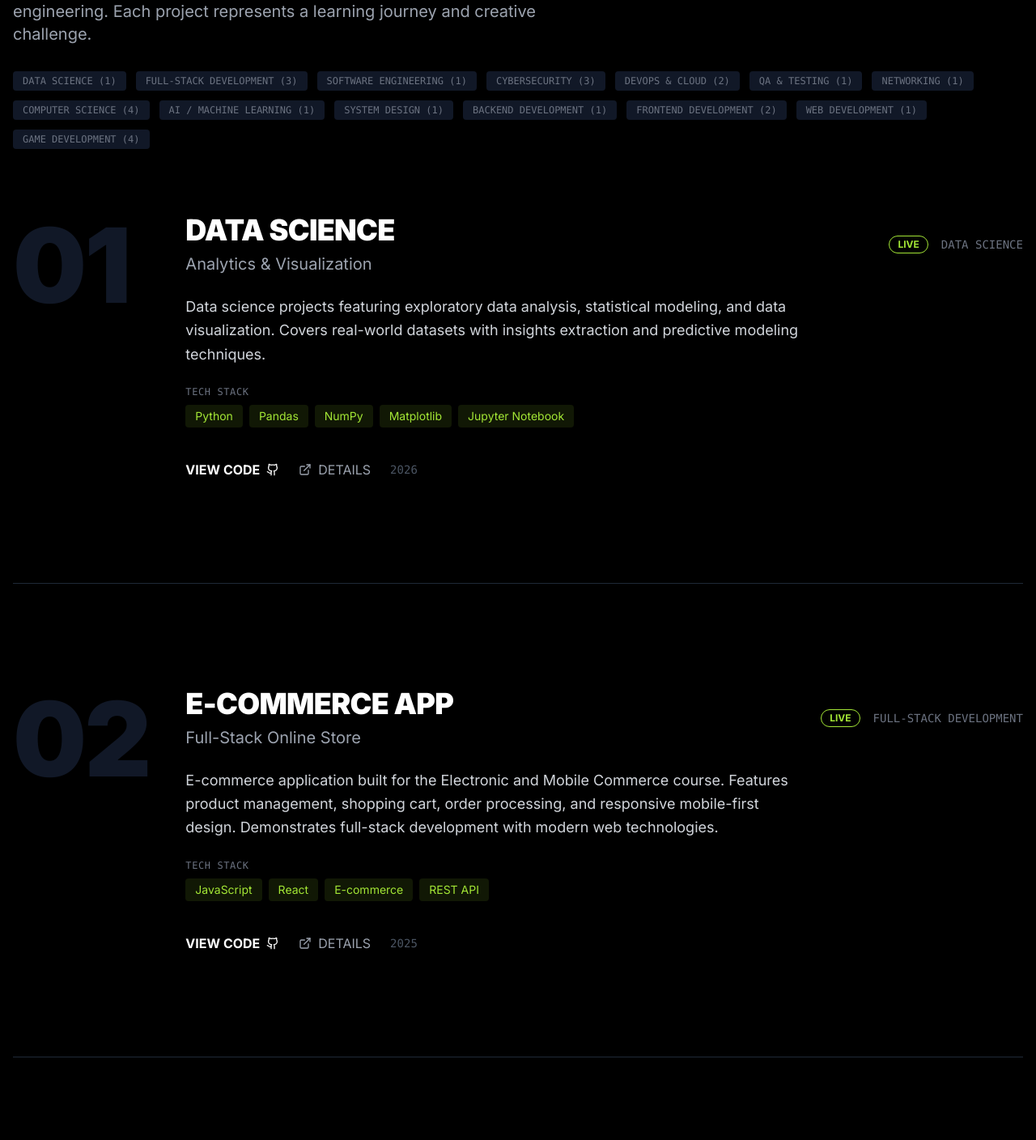
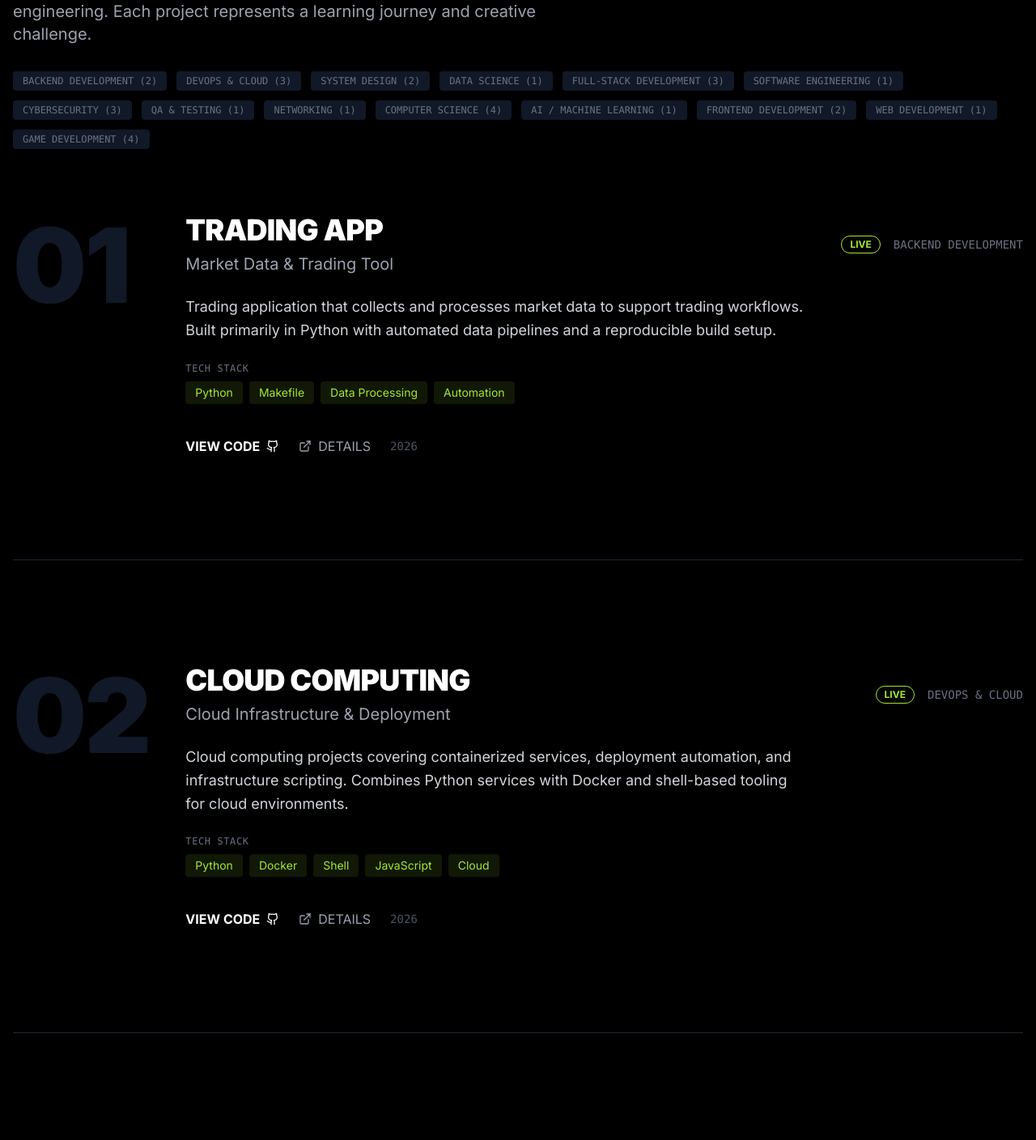
Before and after one commit to dariyozz/Personal-Portfolio, a Next.js app: page /work in a window 1280 px wide. Shown: the part 460-1868 px from the top of the page at 81% size. Built offline with nearby package versions, Linux system fonts and the light colour scheme.

Commit message:
feat: update project titles and add new projects in work page
Co-authored-by: Дарио Јаковлески <134236483+dariyozz@users.noreply.github.com>

```diff
--- a/app/page.tsx
+++ b/app/page.tsx
@@ -7,7 +7,7 @@ export default function HomePage() {
   const projects = [
     {
       id: "match-results-devops",
-      title: "MATCH RESULTS DEVOPS",
+      title: "DevOps Project",
       subtitle: "DevOps & Cloud Infrastructure",
       description:
         "Sports match results platform with complete DevOps pipeline implementation. Features CI/CD automation, containerization with Docker, Kubernetes orchestration, monitoring, and cloud deployment. Showcases modern DevOps practices and infrastructure as code.",
--- a/app/work/page.tsx
+++ b/app/work/page.tsx
@@ -5,6 +5,43 @@ import Link from "next/link"
 
 export default function WorkPage() {
   const projects = [
+    // === LATEST PROJECTS ===
+    {
+      id: "trading-app",
+      title: "TRADING APP",
+      subtitle: "Market Data & Trading Tool",
+      description:
+        "Trading application that collects and processes market data to support trading workflows. Built primarily in Python with automated data pipelines and a reproducible build setup.",
+      tech: ["Python", "Makefile", "Data Processing", "Automation"],
+      year: "2026",
+      status: "LIVE",
+      category: "BACKEND DEVELOPMENT",
+      githubUrl: "https://github.com/dariyozz/wbs_mk_trade",
+    },
+    {
+      id: "cloud-computing",
+      title: "CLOUD COMPUTING",
+      subtitle: "Cloud Infrastructure & Deployment",
+      description:
+        "Cloud computing projects covering containerized services, deployment automation, and infrastructure scripting. Combines Python services with Docker and shell-based tooling for cloud environments.",
+      tech: ["Python", "Docker", "Shell", "JavaScript", "Cloud"],
+      year: "2026",
+      status: "LIVE",
+      category: "DEVOPS & CLOUD",
+      githubUrl: "https://github.com/dariyozz/Cloud-computing",
+    },
+    {
+      id: "distributed-systems-app",
+      title: "DISTRIBUTED SYSTEMS APP",
+      subtitle: "Full-Stack Distributed Application",
+      description:
+        "Full-stack distributed systems application with a Python backend and TypeScript frontend. Features containerized services, a PostgreSQL database, and infrastructure tooling for scalable, fault-tolerant deployments.",
+      tech: ["Python", "TypeScript", "Docker", "PostgreSQL", "Distributed Systems"],
+      year: "2026",
+      status: "LIVE",
+      category: "SYSTEM DESIGN",
+      githubUrl: "https://github.com/dariyozz/Distributed-Systems-App",
+    },
     // === YOUR PRIORITY ORDER ===
     {
       id: "data-science",
```
